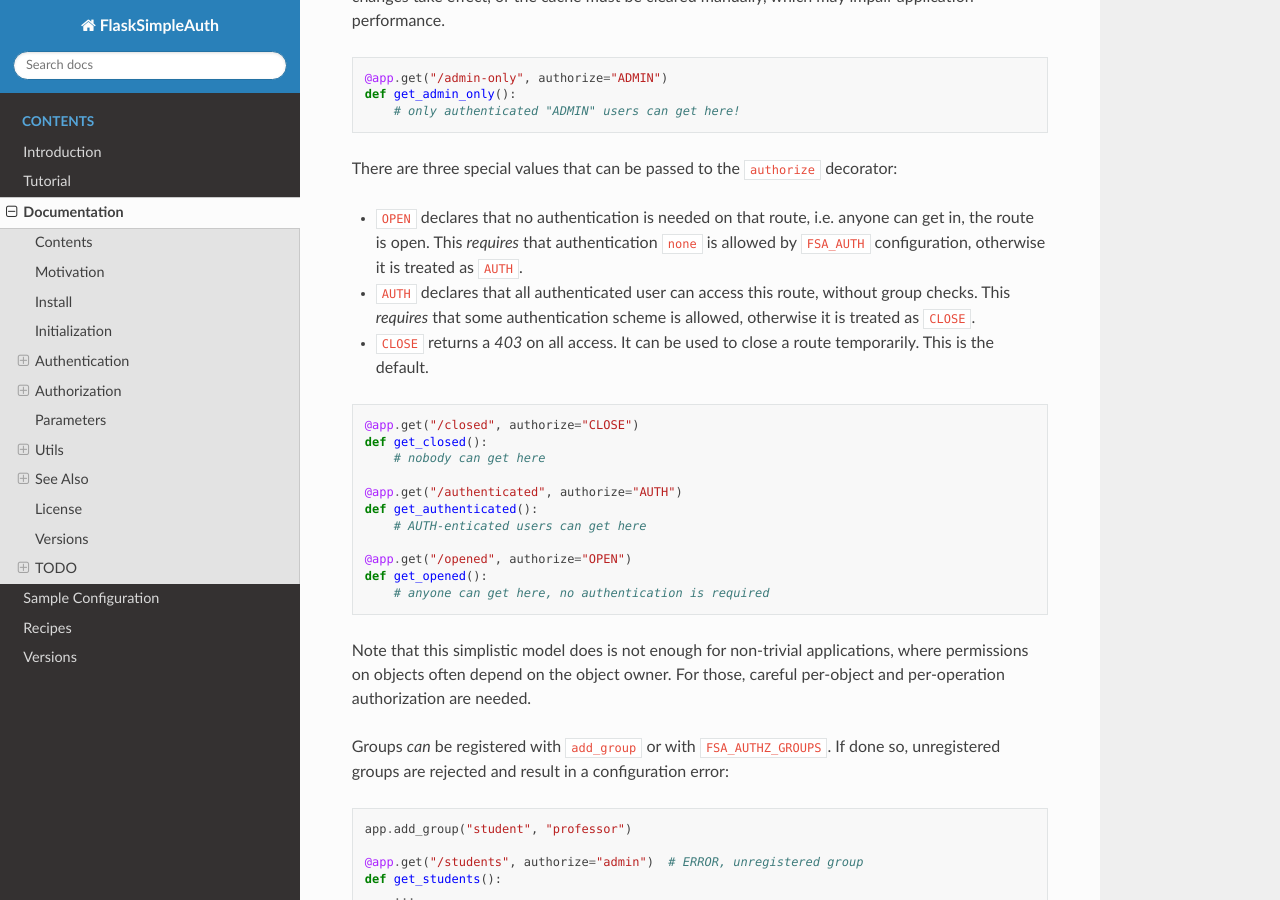
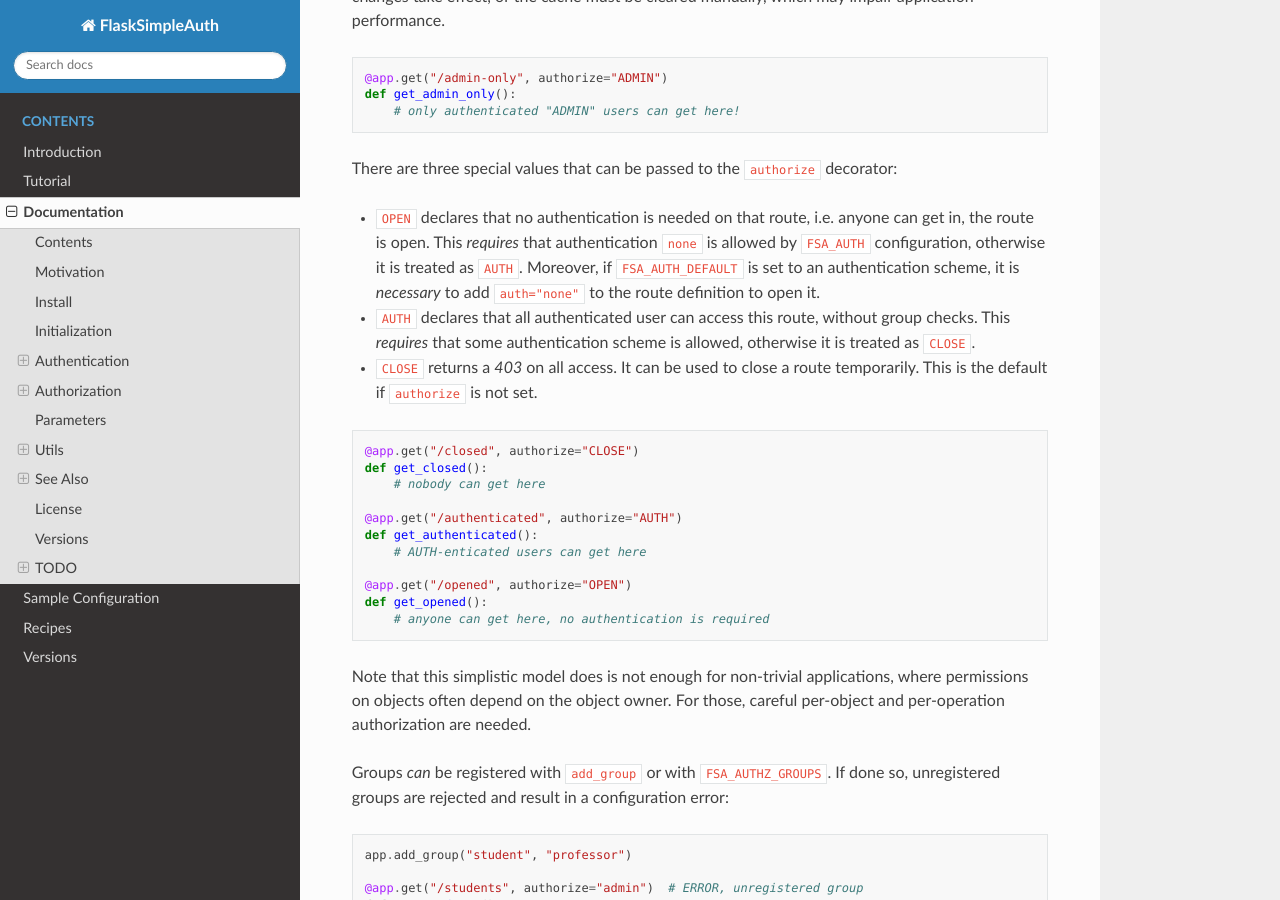
Before and after one commit to zx80/flask-simple-auth, a Sphinx documentation site: the page built from docs/DOCUMENTATION.md, in a window 1280 px wide and 900 px high, scrolled down 10756 px. Built offline with Sphinx 7.4.7 and the Read the Docs theme 2.0.0, drawn with Linux system fonts in a browser that asks for light colours; pages that are not in the unit, such as notebooks, are missing from menus; some of the changed text lies outside the part shown.

Commit message:
improve do related to FSA_AUTH_DEFAULT.

````diff
--- a/docs/DOCUMENTATION.md
+++ b/docs/DOCUMENTATION.md
@@ -218,7 +218,7 @@ The available schemes are:
 - `none`
 
   No authentication.
-  This is necessary for opening routes (`authorize="OPEN"`).
+  This is **necessary** for opening routes (`authorize="OPEN"`).
 
 - `httpd`
 
@@ -587,12 +587,14 @@ There are three special values that can be passed to the `authorize` decorator:
   i.e. anyone can get in, the route is open.
   This _requires_ that authentication `none` is allowed by `FSA_AUTH`
   configuration, otherwise it is treated as `AUTH`.
+  Moreover, if `FSA_AUTH_DEFAULT` is set to an authentication scheme, it is
+  _necessary_ to add `auth="none"` to the route definition to open it.
 - `AUTH` declares that all authenticated user can access this route,
   without group checks.
   This _requires_ that some authentication scheme is allowed, otherwise it is
   treated as `CLOSE`.
 - `CLOSE` returns a *403* on all access. It can be used to close a route
-  temporarily. This is the default.
+  temporarily. This is the default if `authorize` is not set.
 
 ```python
 @app.get("/closed", authorize="CLOSE")
````
Also changed, not shown: docs/VERSIONS.md (+3 -2 lines).
